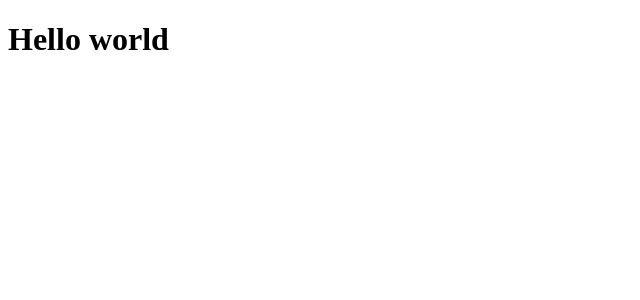
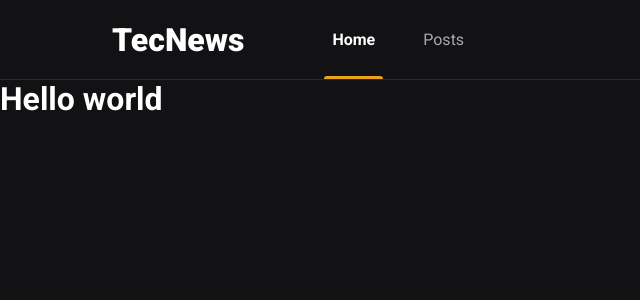
Before and after one commit to CallyelAlves/TecNews, a Next.js app: page / in a window 1280 px wide. Shown: the top 300 px of the page, without its empty margins (0-640 px from the left). Built offline with nearby package versions, Linux system fonts and the light colour scheme.

Commit message:
add header

```diff
--- /dev/null
+++ b/src/components/Header/index.tsx
@@ -0,0 +1,17 @@
+import styles from "./styles.module.scss";
+
+export function Header() {
+  return (
+    <header className={styles.headerContainer}>
+      <div className={styles.headerContent}>
+        <h1>TecNews</h1>
+        <nav>
+          <a href="#" className={styles.active}>
+            Home
+          </a>
+          <a href="#">Posts</a>
+        </nav>
+      </div>
+    </header>
+  );
+}
--- /dev/null
+++ b/src/components/Header/styles.module.scss
@@ -0,0 +1,62 @@
+.headerContainer {
+  height: 5rem;
+  border-bottom: 1px solid #29292e;
+}
+
+.headerContent {
+  max-width: 1120px;
+  margin: 0 auto;
+  height: 5rem;
+  padding: 0 2rem;
+
+  display: flex;
+  align-items: center;
+
+  h1 {
+    font-weight: 900;
+  }
+
+  nav {
+    margin-left: 5rem;
+    height: 5rem;
+
+    a {
+      display: inline-block;
+      position: relative;
+      padding: 0 0.5rem;
+      height: 5rem;
+      line-height: 5rem;
+      color: var(--gray-normal);
+
+      & + a {
+        margin-left: 2rem;
+      }
+
+      transition: color 0.2s;
+
+      &:hover {
+        color: var(--white);
+      }
+
+      &.active {
+        color: var(--white);
+        font-weight: bold;
+      }
+
+      &.active::after {
+        content: '';
+        height: 3px;
+        border-radius: 3px 3px 0 0;
+        background: var(--yellow);
+        width: 100%;
+        position: absolute;
+        bottom: 1px;
+        left: 0;
+      }
+    }
+  }
+
+  button {
+    margin-left: auto;
+  }
+}
--- a/src/pages/_app.tsx
+++ b/src/pages/_app.tsx
@@ -1,7 +1,14 @@
 import { AppProps } from "next/app";
+import "../styles/global.scss";
+import { Header } from "../components/Header";
 
 function MyApp({ Component, pageProps }: AppProps) {
-  return <Component {...pageProps} />;
+  return (
+    <>
+      <Header />
+      <Component {...pageProps} />
+    </>
+  );
 }
 
 export default MyApp;
--- /dev/null
+++ b/src/pages/_document.tsx
@@ -0,0 +1,23 @@
+import Document, { Html, Head, Main, NextScript } from "next/document";
+
+export default class MyDocument extends Document {
+  render() {
+    return (
+      <Html>
+        <Head>
+          <link rel="preconnect" href="https://fonts.googleapis.com" />
+          <link rel="preconnect" href="https://fonts.gstatic.com" />
+          <link
+            href="https://fonts.googleapis.com/css2?family=Roboto:wght@400;700;900&display=swap"
+            rel="stylesheet"
+          />
+        </Head>
+
+        <body>
+          <Main />
+          <NextScript />
+        </body>
+      </Html>
+    );
+  }
+}
--- a/src/pages/index.tsx
+++ b/src/pages/index.tsx
@@ -1,3 +1,12 @@
+import Head from "next/head";
+
 export default function Home() {
-  return <h1>Hello world</h1>;
+  return (
+    <>
+      <Head>
+        <title>Home | TecNews</title>
+      </Head>
+      <h1>Hello world</h1>
+    </>
+  );
 }
--- /dev/null
+++ b/src/styles/global.scss
@@ -0,0 +1,46 @@
+:root {
+  --white: #fff;
+
+  --gray-light: #e1e1e6;
+  --gray-normal: #a8a8b3;
+  --gray-dark: #121214;
+
+  --cyan: #61dafb;
+  --yellow: #eba417;
+}
+
+* {
+  margin: 0;
+  padding: 0;
+  box-sizing: border-box;
+}
+
+@media (max-width: 1080px){
+  html {
+    font-size: 93.75%;
+  }
+}
+
+@media (max-width: 720px){
+  html {
+    font-size: 87.5%;
+  }
+}
+
+body {
+  background: var(--gray-dark);
+  color: var(--white);
+}
+
+body, input, textarea, select, button {
+  font: 400 1rem "Roboto", sans-serif;
+}
+
+button {
+  cursor: pointer;
+}
+
+a {
+  color: inherit;
+  text-decoration: none;
+}
```
